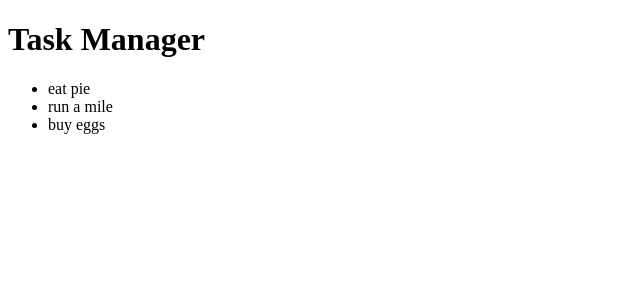
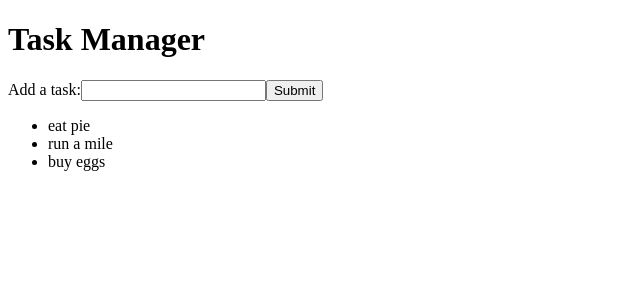
Before and after one commit to katerinakorzhov/task-manager-app, a React (Vite) app: page / in a window 1280 px wide. Shown: the top 300 px of the page, without its empty margins (0-640 px from the left). Built offline with nearby package versions, Linux system fonts and the light colour scheme.

Commit message:
Implement task submission feature

```diff
--- a/src/App.tsx
+++ b/src/App.tsx
@@ -6,12 +6,16 @@ import TaskList from "./TaskList";
 const toDoList = ["eat pie", "run a mile", "buy eggs"];
 
 function App() {
-  const [list, setList] = useState(toDoList);
+  const [list, setList] = useState<string[]>(toDoList);
+
+  const addTask = (newTask: string) => {
+    setList([...list, newTask]);
+  };
 
   return (
     <>
       <Header />
-      <TaskInput />
+      <TaskInput onAddTask={addTask} />
       <TaskList taskList={list} />
     </>
   );
--- a/src/TaskInput.tsx
+++ b/src/TaskInput.tsx
@@ -1,9 +1,27 @@
 import { useState } from "react";
 
-// const [task, setTask] = useState("");
+interface TaskInputProps {
+  onAddTask: (task: string) => void;
+}
 
-function TaskInput() {
-  return <label>{/* Add a task: <input type="text" value={task} /> */}</label>;
+function TaskInput({ onAddTask }: TaskInputProps) {
+  const [task, setTask] = useState("");
+  const handleSubmit = () => {
+    onAddTask(task);
+    setTask("");
+  };
+
+  return (
+    <label>
+      Add a task:
+      <input
+        type="text"
+        value={task}
+        onChange={(e) => setTask(e.target.value)}
+      />
+      <button onClick={handleSubmit}>Submit</button>
+    </label>
+  );
 }
 
 export default TaskInput;
```
